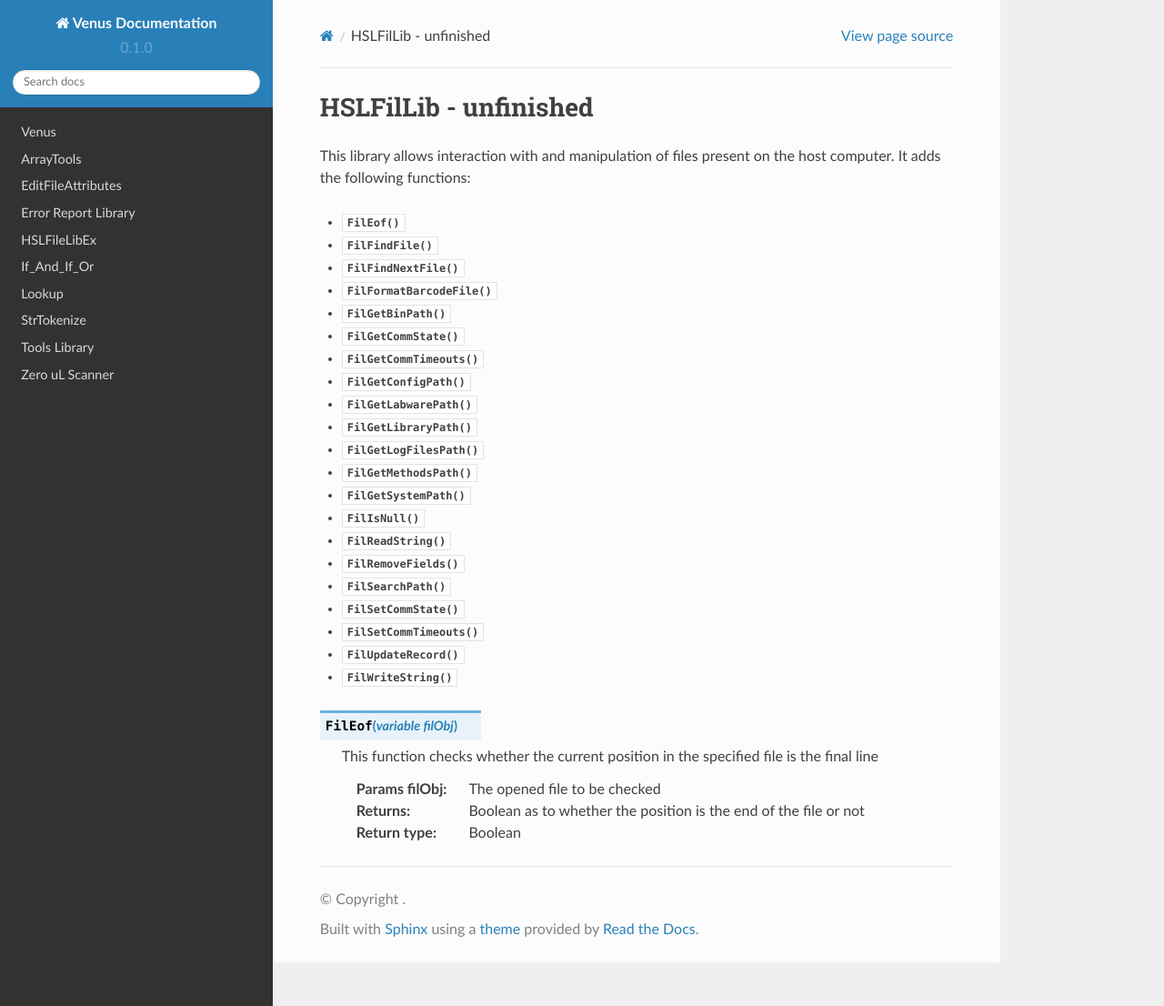
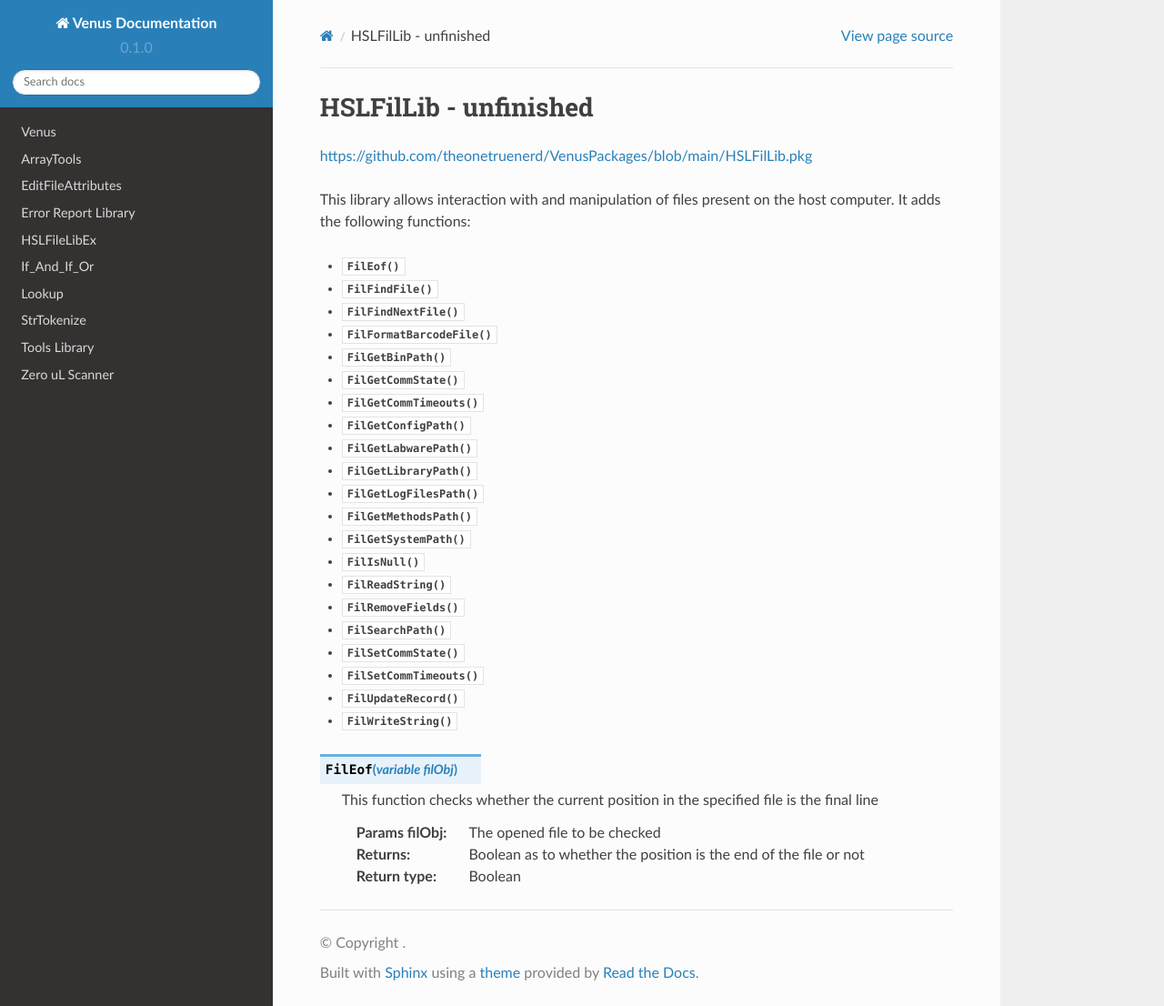
Before and after one commit to theonetruenerd/VenusLibraryDocumentation, a Sphinx documentation site: the page built from docs/source/HSLFilLib.rst, in a window 1280 px wide and 1106 px high. Shown: the whole window at 91% size. Built offline with Sphinx 7.4.7 and the Read the Docs theme 2.0.0, drawn with Linux system fonts in a browser that asks for light colours; some of the changed lines change nothing that is shown.

Commit message:
Update HSLFilLib.rst

```diff
--- a/docs/source/HSLFilLib.rst
+++ b/docs/source/HSLFilLib.rst
@@ -1,5 +1,7 @@
 HSLFilLib - unfinished
 ================================
+
+https://github.com/theonetruenerd/VenusPackages/blob/main/HSLFilLib.pkg
 
 This library allows interaction with and manipulation of files present on the host computer. It adds the following functions:
 
```
